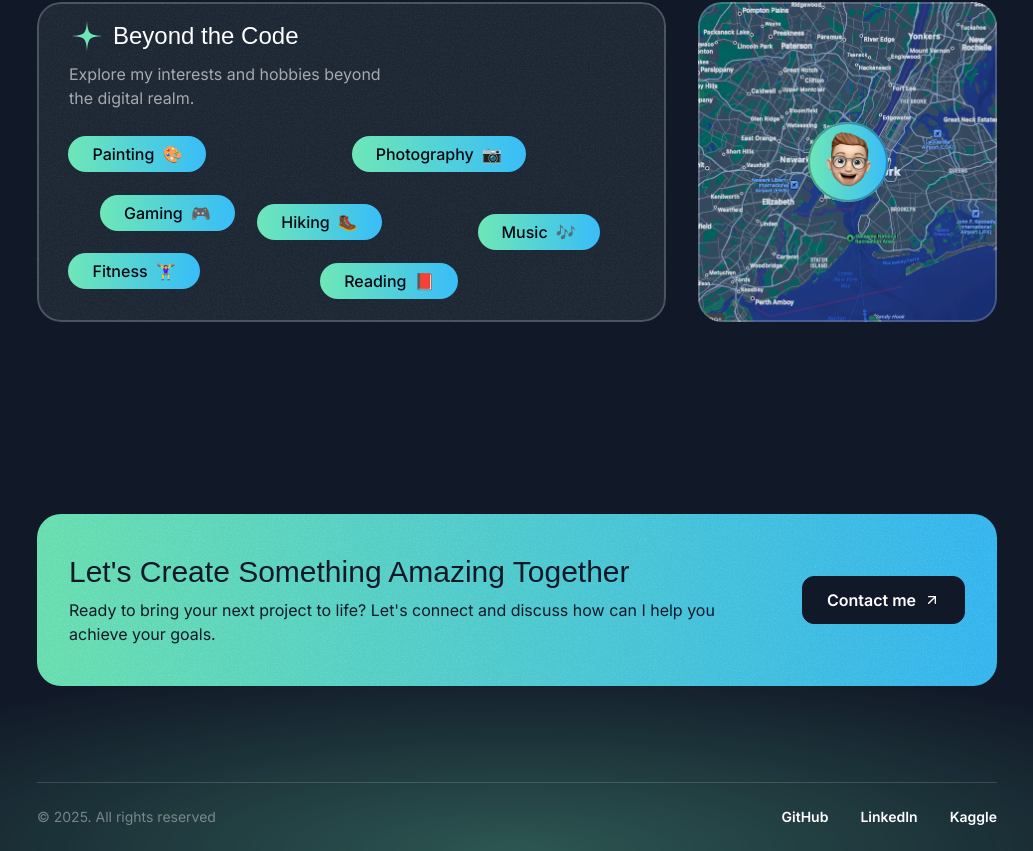
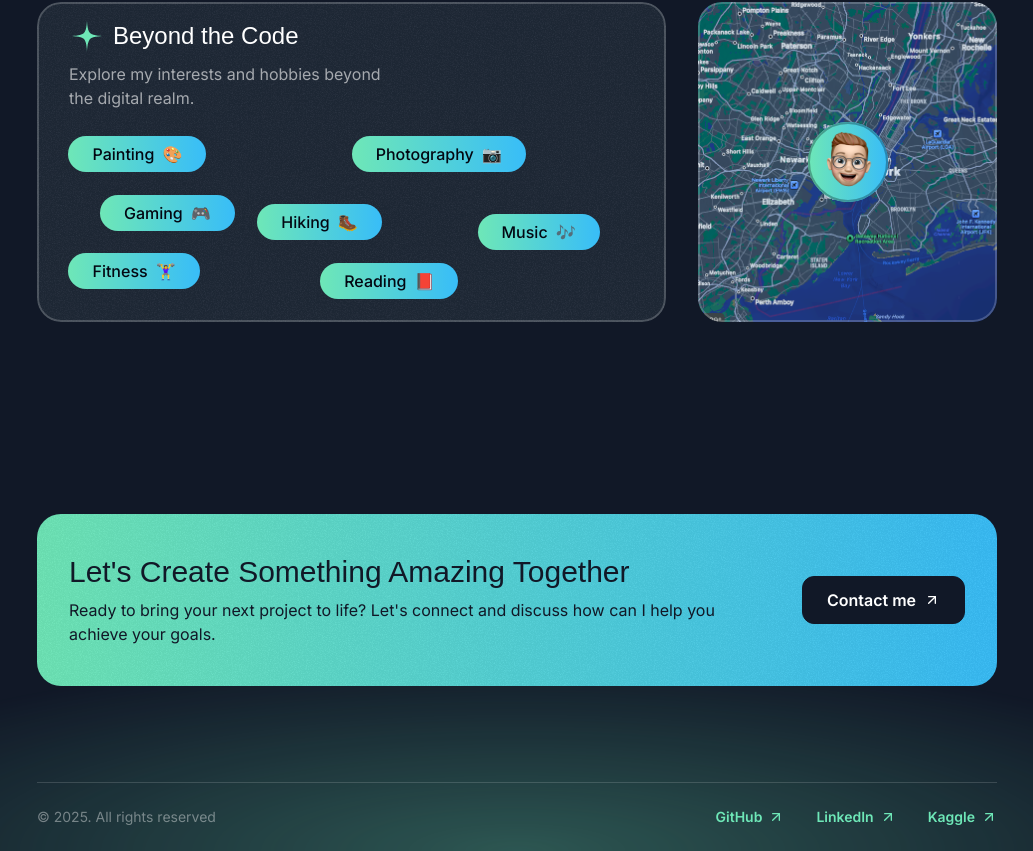
Before and after one commit to GhulamMuhammadNabeel/my_portfolio_app, a Next.js app: page / in a window 1280 px wide. Shown: the part 4626-5477 px from the top of the page, without its empty margins (123-1156 px from the left). Built offline with nearby package versions, Linux system fonts and the light colour scheme; a web font is replaced by a local one.

Commit message:
Update Footer.tsx

```diff
--- a/src/sections/Footer.tsx
+++ b/src/sections/Footer.tsx
@@ -17,11 +17,11 @@ const footerLinks = [
 
 export const Footer = () => {
   return (
-    <footer className="relative -z-10 overflow-x-clip">
+    <footer className="relative overflow-x-clip">
       {/* Background radial gradient mask */}
       <div className="absolute h-[400px] w-[1600px] bottom-0 left-1/2 -translate-x-1/2 bg-emerald-300/30 [mask-image:radial-gradient(50%_50%_at_bottom_center,black,transparent)] -z-10"></div>
 
-      <div className="container">
+      <div className="container relative z-10">
         <div className="border-t border-white/15 py-6 text-sm flex flex-col md:flex-row md:justify-between items-center gap-8">
           <div className="text-white/40">&copy; 2025. All rights reserved</div>
 
@@ -32,10 +32,10 @@ export const Footer = () => {
                 key={link.title}
                 target="_blank"
                 rel="noopener noreferrer"
-                className="inline-flex items-center gap-1.5"
+                className="inline-flex items-center gap-1.5 text-emerald-300 hover:underline"
               >
                 <span className="font-semibold">{link.title}</span>
-                {/* <ArrowUp className="size-4" /> */}
+                <ArrowUp className="size-4" />
               </a>
             ))}
           </nav>
```
